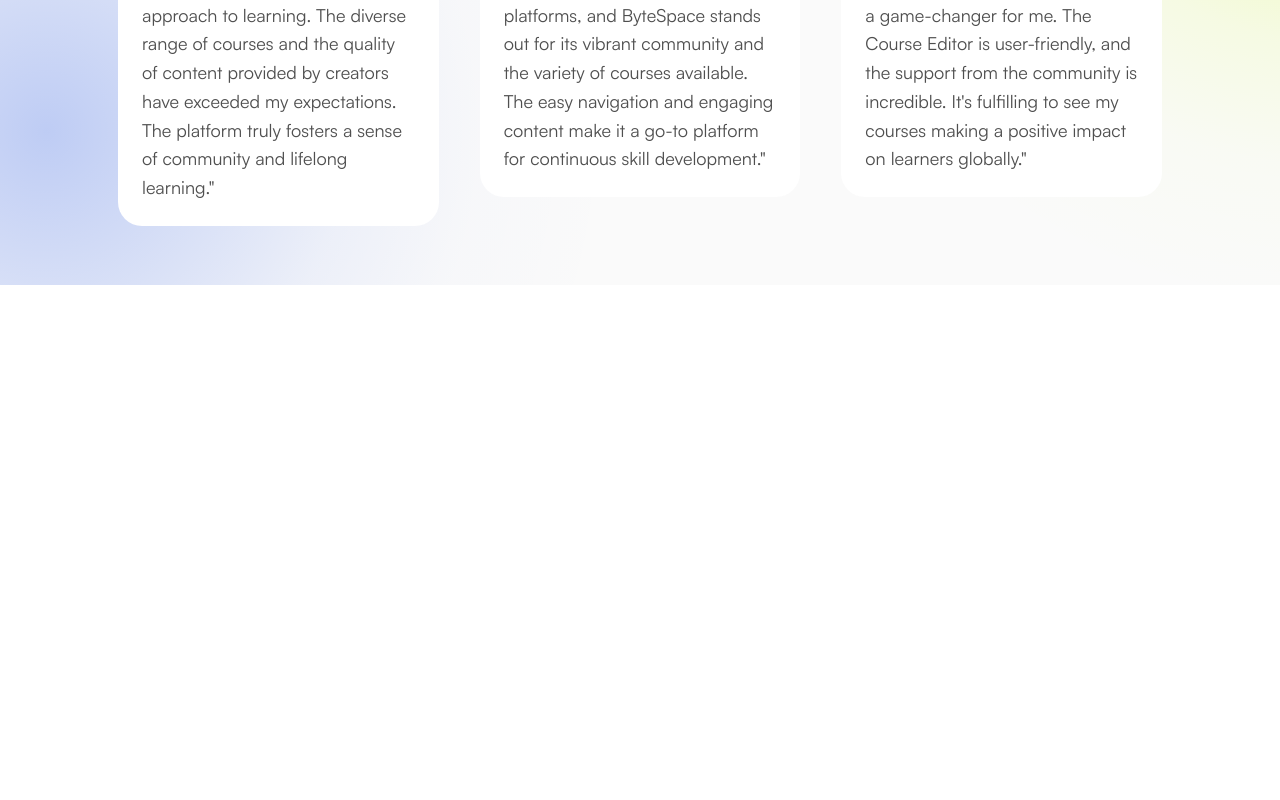
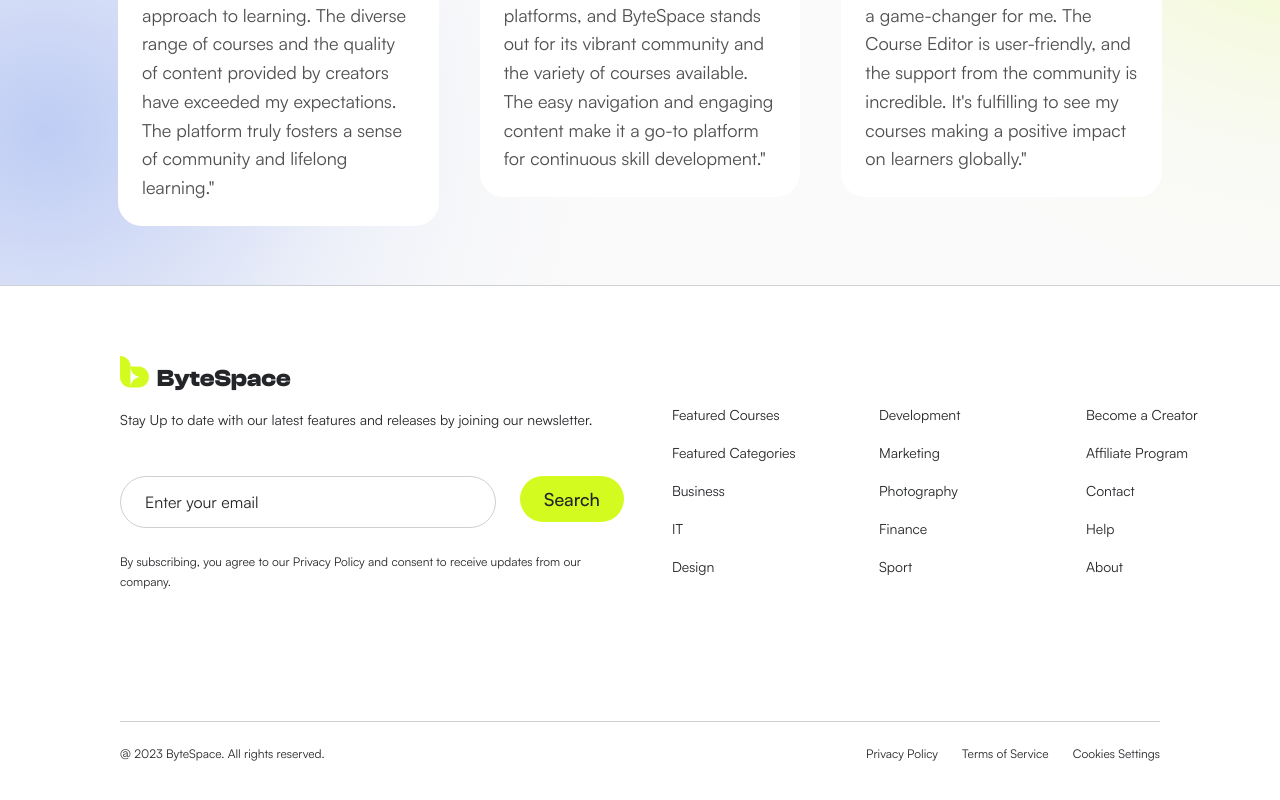
Before and after one commit to DevAnikRoy/ByteSpace-New, a Next.js app: page / in a window 1280 px wide. Shown: the part 5617-6417 px from the top of the page. Before the commit the page ends 5902 px from the top, so only its background shows below. Built offline with nearby package versions, Linux system fonts and the light colour scheme.

Commit message:
feat: adding the footer

```diff
--- a/src/app/page.tsx
+++ b/src/app/page.tsx
@@ -1,3 +1,4 @@
+import { Footer } from "@/components/layout/footer";
 import { Categories } from "@/components/sections/categories";
 import { Courses } from "@/components/sections/courses/courses";
 import { Cta } from "@/components/sections/cta";
@@ -8,6 +9,7 @@ import { Testimonials } from "@/components/sections/testimonials";
 
 export default function Home() {
   return (
+    <>
       <main>
         <Hero />
         <Partners />
@@ -17,5 +19,7 @@ export default function Home() {
         <Cta />
         <Testimonials />
       </main>
+      <Footer />
+    </>
   );
 }
--- /dev/null
+++ b/src/components/layout/footer.tsx
@@ -0,0 +1,111 @@
+import Image from "next/image";
+import Link from "next/link";
+
+const linkColumns = [
+  {
+    title: "Browse",
+    links: [
+      { label: "Featured Courses", href: "#courses" },
+      { label: "Featured Categories", href: "#courses" },
+      { label: "Business", href: "#courses" },
+      { label: "IT", href: "#courses" },
+      { label: "Design", href: "#courses" },
+    ],
+  },
+  {
+    title: "Categories",
+    links: [
+      { label: "Development", href: "#courses" },
+      { label: "Marketing", href: "#courses" },
+      { label: "Photography", href: "#courses" },
+      { label: "Finance", href: "#courses" },
+      { label: "Sport", href: "#courses" },
+    ],
+  },
+  {
+    title: "Platform",
+    links: [
+      { label: "Become a Creator", href: "/signup" },
+      { label: "Affiliate Program", href: "#" },
+      { label: "Contact", href: "#" },
+      { label: "Help", href: "#" },
+      { label: "About", href: "#" },
+    ],
+  },
+];
+
+const legalLinks = ["Privacy Policy", "Terms of Service", "Cookies Settings"];
+
+export function Footer() {
+  return (
+    <footer className="border-t border-neutral-200 bg-white text-neutral-950">
+      <div className="mx-auto max-w-[1440px] px-5 pt-14 pb-10 sm:px-10 lg:pt-[70px] lg:pb-[47px] xl:px-page">
+        <div className="flex flex-col gap-12 xl:flex-row xl:justify-between">
+          <div className="max-w-[528px]">
+            <Link href="/" className="flex w-fit">
+              <Image src="/icons/logo-dark.png" alt="ByteSpace" width={171} height={37} />
+            </Link>
+            <p className="mt-4 text-[14px] leading-[1.6]">
+              Stay Up to date with our latest features and releases by joining our newsletter.
+            </p>
+            <form action="/" className="mt-[45px] flex max-w-[504px] items-start gap-3 sm:gap-6">
+              <label className="min-w-0 flex-1 sm:flex-none">
+                <span className="sr-only">Email address</span>
+                <input
+                  type="email"
+                  name="email"
+                  required
+                  autoComplete="email"
+                  placeholder="Enter your email"
+                  className="h-[52px] w-full rounded-full border border-neutral-200 bg-white px-6 text-[16px] leading-[1.6] text-neutral-950 outline-none placeholder:text-neutral-950 focus:border-primary-800 sm:w-[376px]"
+                />
+              </label>
+              <button
+                type="submit"
+                className="h-[46px] shrink-0 rounded-3xl bg-secondary-400 px-6 text-[18px] leading-[1.2] font-medium text-neutral-950 transition-colors hover:bg-secondary-300"
+              >
+                Search
+              </button>
+            </form>
+            <p className="mt-6 max-w-[504px] text-[12px] leading-[1.6]">
+              By subscribing, you agree to our Privacy Policy and consent to receive updates from our company.
+            </p>
+          </div>
+
+          <nav
+            aria-label="Footer"
+            className="grid grid-cols-2 gap-x-10 gap-y-8 sm:grid-cols-3 lg:grid-cols-[repeat(3,167px)]"
+          >
+            {linkColumns.map((column) => (
+              <div key={column.title}>
+                <h2 className="sr-only">{column.title}</h2>
+                <ul className="flex flex-col gap-[15.6px] text-[14px] leading-[1.6] xl:mt-12">
+                  {column.links.map((link) => (
+                    <li key={link.label}>
+                      <Link href={link.href} className="transition-colors hover:text-primary-800">
+                        {link.label}
+                      </Link>
+                    </li>
+                  ))}
+                </ul>
+              </div>
+            ))}
+          </nav>
+        </div>
+
+        <div className="mt-12 flex flex-col gap-3 border-t border-neutral-200 pt-[22px] text-[12px] leading-[1.6] sm:flex-row sm:items-center sm:justify-between xl:mt-[130px]">
+          <p>@ 2023 ByteSpace. All rights reserved.</p>
+          <ul className="flex flex-wrap gap-x-6 gap-y-2">
+            {legalLinks.map((label) => (
+              <li key={label}>
+                <Link href="#" className="transition-colors hover:text-primary-800">
+                  {label}
+                </Link>
+              </li>
+            ))}
+          </ul>
+        </div>
+      </div>
+    </footer>
+  );
+}
```
Also changed, not shown: public/icons/logo-dark.png (added), 1 other file (tests, documents, lock files or other folders). Lines whose indentation alone changed are shown as unchanged.
